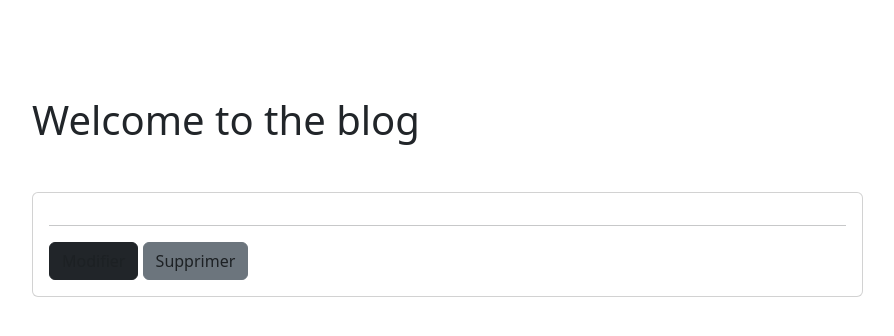
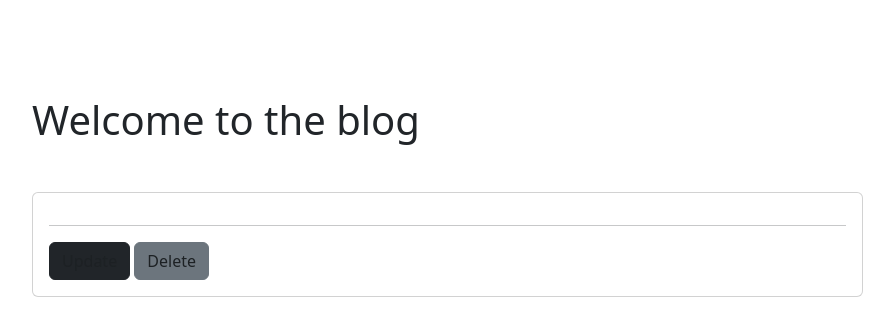
Before and after one commit to JasmiDW/Blog, a Symfony app: template templates/articles/view.html.twig in a window 1280 px wide. Shown: the part 57-393 px from the top of the page, without its empty margins (335-1229 px from the left). Run offline with Twig, Linux system fonts and the light colour scheme; the template is opened without the code that fills it, so the values that code supplies are empty; some libraries are stand-ins or nearby versions.

Commit message:
Trad fr/en

```diff
--- a/src/Controller/BlogController.php
+++ b/src/Controller/BlogController.php
@@ -57,7 +57,7 @@ class BlogController extends AbstractController {
         $em->flush();
 
         if (($article === null) && ($published ==null) ) {
-            throw new NotFoundHttpException("L'article demandé n'existe pas.");
+            throw $this->createNotFoundException($translator->trans("La page demandée n'existe pas"));
         } else {
             return $this->render('articles/view.html.twig', [ 'id'=> $id, 'articles' => $article]);
         }
--- a/templates/articles/list.html.twig
+++ b/templates/articles/list.html.twig
@@ -19,16 +19,16 @@
 
                             {# <h6 class="card-title">{{ article.createdAt|date('d/m/y') }}</h6> #}
                             <p class="card-text">{{ article.content | truncate(100, true) }}</p>
-                            <a class="btn btn-dark" href="{{ path("blog_view_article", {'id': article.id}) }}">Lien de l'article</a>
+                            <a class="btn btn-dark" href="{{ path("blog_view_article", {'id': article.id}) }}">{{ "Voir l'article"|trans }}</a>
                             <hr>
                             {% for comment in article.comments %}
-                                <p class="card-text mt-2"><small class="text-body-secondary">{{ comment.createdAt|date('d/m/y') }} par {{ comment.author }}</small></p>
+                                <p class="card-text mt-2"><small class="text-body-secondary">{{ comment.createdAt|date('d/m/y') }} {{ "par"|trans }} {{ comment.author }}</small></p>
                                 <p class="card-text"><small class="text-body-secondary">{{ comment.title }}</small></p>
                                 {% if not loop.last %}
                                     <hr>
                                 {% endif %}
                                 {% else %}
-                                    <p class="card-text mt-2"><small class="text-body-secondary">Pas de commentaire</small></p>
+                                    <p class="card-text mt-2"><small class="text-body-secondary">{{ "Pas de commentaire"|trans }}</small></p>
                             {% endfor %}
                         </div>
                     </div>
--- a/templates/articles/view.html.twig
+++ b/templates/articles/view.html.twig
@@ -19,8 +19,8 @@
                 <h5 class="card-title m-0">{{ articles.title }}</h5>
 
                 <p class="card-text mt-2">{{ articles.content }}</p>
-                <a href="{{ path( 'blog_edit_article', {'id' : articles.id} ) }}" class="btn btn-dark">Modifier</a>
-                <a href="{{ path( 'blog_delete_article', {'id' : articles.id} ) }}" class="btn btn-secondary">Supprimer</a>
+                <a href="{{ path( 'blog_edit_article', {'id' : articles.id} ) }}" class="btn btn-dark">{{ "Modifier"|trans }}</a>
+                <a href="{{ path( 'blog_delete_article', {'id' : articles.id} ) }}" class="btn btn-secondary">{{ "Supprimer"|trans }}</a>
             </div>
         </div>
     {% endblock %}
--- a/templates/articles/viewCategory.html.twig
+++ b/templates/articles/viewCategory.html.twig
@@ -17,16 +17,16 @@
 
                         {# <h6 class="card-title">{{ article.createdAt|date('d/m/y') }}</h6> #}
                         <p class="card-text">{{ article.content|truncate(50, true) }}</p>
-                        <a class="btn btn-dark" href="{{ path("blog_view_article", {'id': article.id}) }}">Lien de l'article</a>
+                        <a class="btn btn-dark" href="{{ path("blog_view_article", {'id': article.id}) }}">{{ "Voir l'article"|trans }}</a>
                         <hr>
                         {% for comment in article.comments %}
-                            <p class="card-text mt-2"><small class="text-body-secondary">{{ comment.createdAt|date('d/m/y') }} par {{ comment.author }}</small></p>
+                            <p class="card-text mt-2"><small class="text-body-secondary">{{ comment.createdAt|date('d/m/y') }} {{ "par"|trans }} {{ comment.author }}</small></p>
                             <p class="card-text"><small class="text-body-secondary">{{ comment.title }}</small></p>
                             {% if not loop.last %}
                                 <hr>
                             {% endif %}
                         {% else %}
-                            <p class="card-text mt-2"><small class="text-body-secondary">Pas de commentaire</small></p>
+                            <p class="card-text mt-2"><small class="text-body-secondary">{{ "Pas de commentaire"|trans }}</small></p>
                         {% endfor %}
 
                 </div>
--- a/translations/messages.en.yaml
+++ b/translations/messages.en.yaml
@@ -10,3 +10,8 @@ Voir l'article: 'See article'
 Bienvenue sur le blog: 'Welcome to the blog'
 Ajout d'un article: 'Adding an article'
 Ajouter: 'Add'
+Pas de commentaire: 'No comments'
+par: 'from'
+Supprimer: 'Delete'
+Modifier: 'Update'
+La page demandée n'existe pas: "The page doesn't exists"
--- a/translations/messages.fr.yaml
+++ b/translations/messages.fr.yaml
@@ -10,3 +10,8 @@ See article: "Voir l'article"
 Welcome to the blog: 'Bienvenue sur le blog'
 Adding an article: "Ajout d'un article"
 Add: 'Ajouter'
+No comments: 'Pas de commentaires'
+from: 'par'
+Update: 'Modifier'
+Delete: 'Supprimer'
+The page doesn't exists: "La page n'existe pas"
```
Also changed, not shown: database/data.db.
